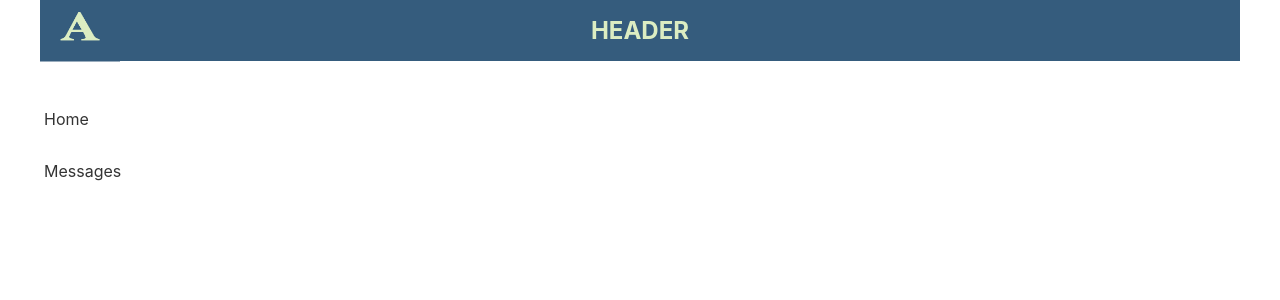
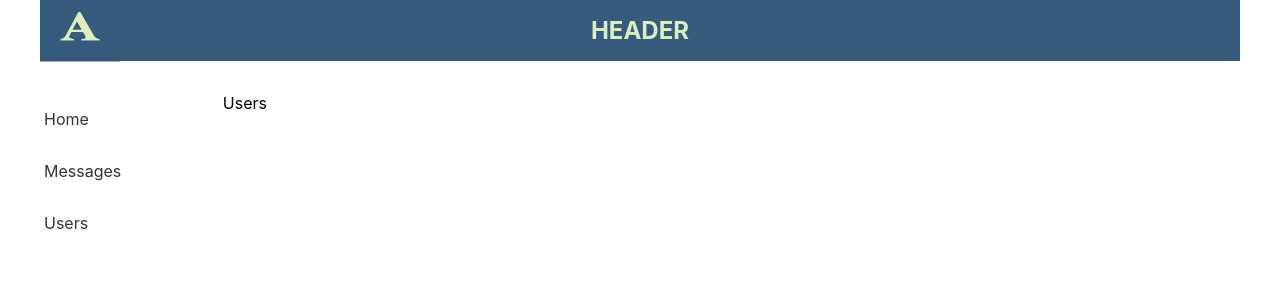
Before and after one commit to Aleksandr4549/social-network, a React (Create React App) app: page /Users in a window 1280 px wide. Shown: the top 300 px of the page. Built offline with nearby package versions, Linux system fonts and the light colour scheme.

Commit message:
added component Users

```diff
--- a/src/App.js
+++ b/src/App.js
@@ -5,6 +5,7 @@ import Header from './components/Header/Header';
 import Navbar from './components/Navbar/Navbar';
 import Messages from './components/Messages/Messages';
 import ProfileContainer from './components/Profile/ProfileContainer';
+import Users from './components/Users/Users';
 import style from './App.module.scss';
 
 function App() {
@@ -14,6 +15,7 @@ function App() {
             <Navbar />
             <Route exact path={'/'} component={() => <ProfileContainer />} />
             <Route exact path={'/Messages'} component={() => <Messages />} />
+            <Route exact path={'/Users'} component={() => <Users />} />
         </div>
     );
 }
--- a/src/components/Navbar/Navbar.jsx
+++ b/src/components/Navbar/Navbar.jsx
@@ -4,7 +4,7 @@ import PropTypes from 'prop-types';
 
 import style from './Navbar.module.scss';
 
-const Navbar = ({items = ['Home', 'Messages']}) => {
+const Navbar = ({items = ['Home', 'Messages', 'Users']}) => {
     return (
         <div className={style.navbar__container}>
             {items.map((item, i) => <Link key={i} to={item === 'Home' ? '/' : item}>{item}</Link>)}
--- /dev/null
+++ b/src/components/Users/Users.jsx
@@ -0,0 +1,13 @@
+import React from 'react';
+
+import style from './Users.module.scss';
+
+const Users = () => {
+    return (
+        <div className={style.users__container}>
+            Users
+        </div>
+    );
+};
+
+export default Users;
```
Also changed, not shown: src/components/Users/Users.module.scss (added).
